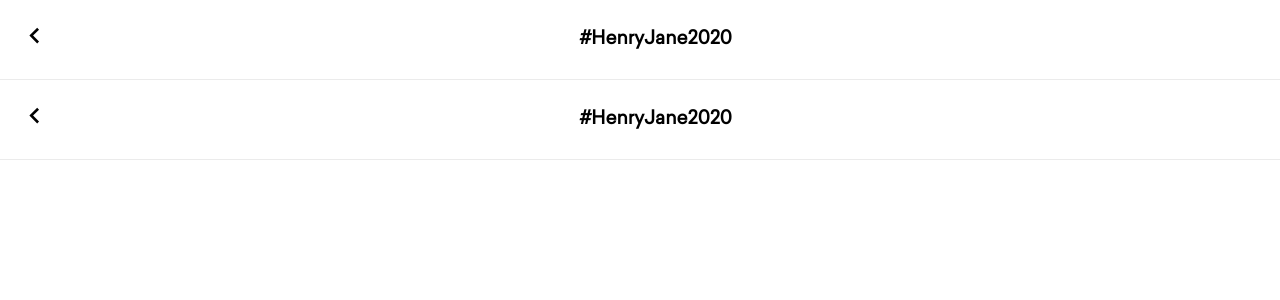
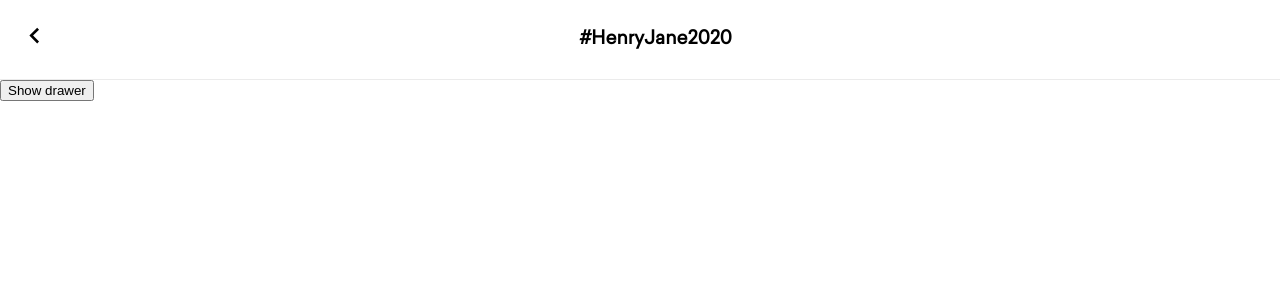
Before and after one commit to chibaba/owan, a React (Create React App) app: page / in a window 1280 px wide. Shown: the top 300 px of the page. Built offline with nearby package versions, Linux system fonts and the light colour scheme.

Commit message:
add drawer to home page layout

```diff
--- a/src/Pages/Home/index.jsx
+++ b/src/Pages/Home/index.jsx
@@ -1,12 +1,22 @@
 import React from 'react';
 import Layout from '../../Commons/Layout';
-import Header from '../../Commons/Header';
+import Drawer from '../../Commons/Drawer';
+import { useAppContext } from '../../Context/AppContext';
 
 function Home() {
+  const { showDrawer, handleDrawerState } = useAppContext();
+
+  function toggleDrawer() {
+    handleDrawerState();
+  }
+
   return (
-    <Layout>
-      <Header bordered={true} title="#HenryJane2020" />
-    </Layout>
+    <>
+      {showDrawer ? <Drawer drawerPosition="right"></Drawer> : null}
+      <Layout>
+        <button onClick={toggleDrawer}>Show drawer</button>
+      </Layout>
+    </>
   );
 }
 
```
